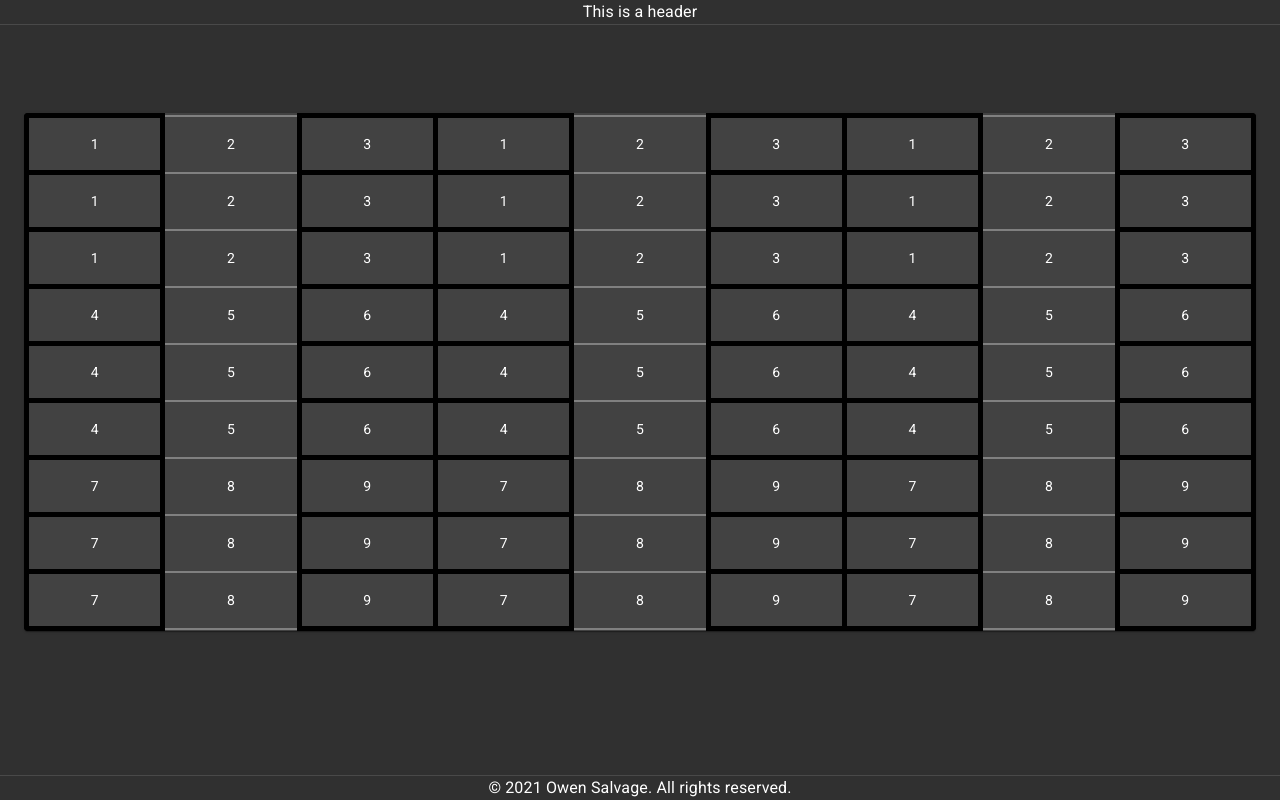
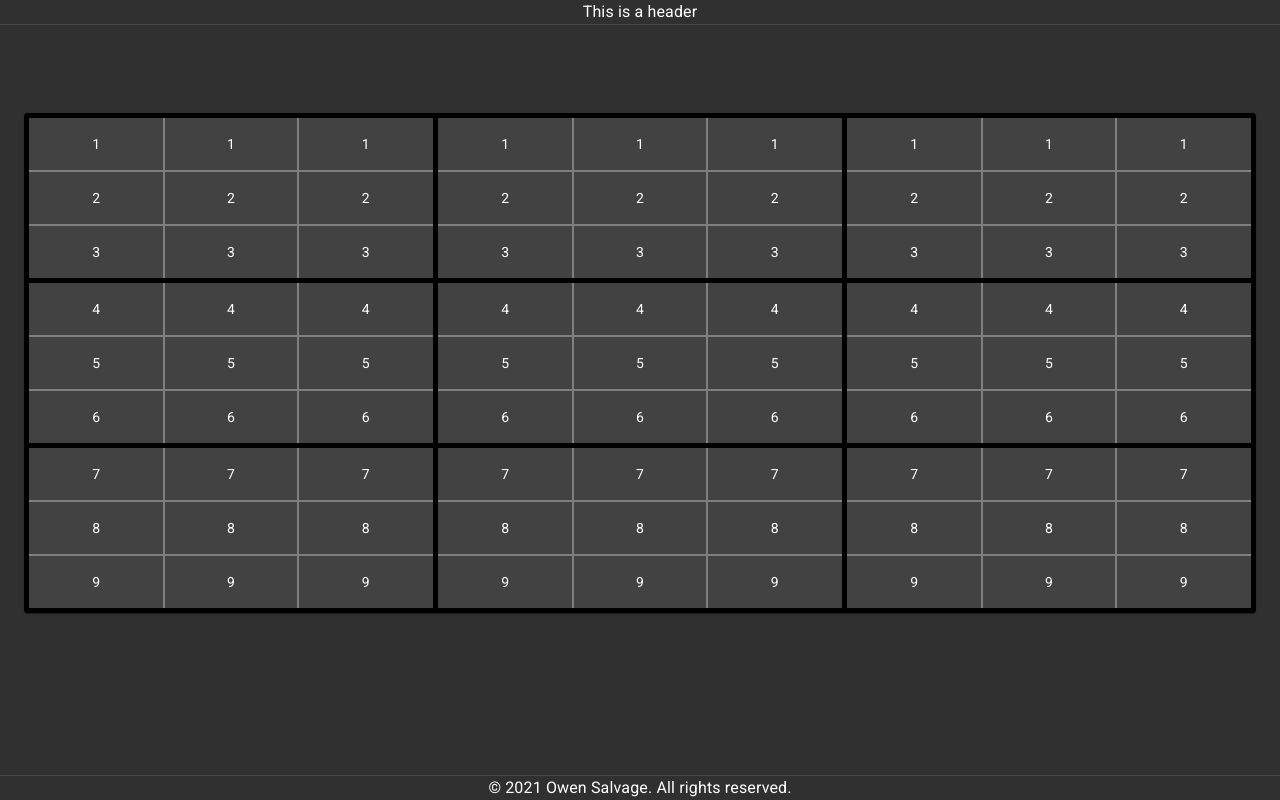
Before and after one commit to Owenleo778/Sudoku, a React (Create React App) app: page / in a window 1280 px wide. Built offline with nearby package versions, Linux system fonts and the light colour scheme.

Commit message:
Added correct sudoku bordering

```diff
--- a/src/ui/board/sudokuBoard.tsx
+++ b/src/ui/board/sudokuBoard.tsx
@@ -1,17 +1,26 @@
-import React, {ReactElement} from 'react';
+import React from 'react';
 import { makeStyles } from '@material-ui/core/styles';
 import Paper from '@material-ui/core/Paper';
-import { Table, TableBody, TableCell, TableContainer, TableHead, TableRow } from "@material-ui/core";
+import { Table, TableBody, TableCell, TableContainer, TableRow } from "@material-ui/core";
 
 const useStyles = makeStyles({
     table: {
         minWidth: 650,
     },
-    outerTile: {
-        border: "5px solid black",
-    },
     innerTile: {
         border: "2px solid gray",
+    },
+    outerLeft: {
+        borderLeft: "5px solid black",
+    },
+    outerRight: {
+        borderRight: "5px solid black",
+    },
+    outerUp: {
+        borderTop: "5px solid black",
+    },
+    outerDown: {
+        borderBottom: "5px solid black",
     },
 });
 
@@ -19,8 +28,8 @@ type Tile = {
     tile: number[][];
 }
 
-function createTile(): Tile {
-    return { tile: [[1,2,3], [4,5,6], [7,8,9]]};
+function createTile(n: number): Tile {
+    return { tile: [[n,n,n], [n+1,n+1,n+1], [n+2,n+2,n+2]]};
 }
 
 interface RowProps {
@@ -28,21 +37,51 @@ interface RowProps {
     rowN: number;
 }
 
+interface CellProps {
+    value: number;
+    row: number;
+    column: number;
+}
+
+function applyStyle(n: number, style1: string, style2: string): string {
+    let out = "";
+    switch(n){
+        case 0: {
+            out = style1;
+            break;
+        }
+        case 2: {
+            out = style2;
+            break;
+        }
+    }
+    return out;
+}
+
+const Cell: React.FC<CellProps> = ({value, row, column}: CellProps) => {
+    const {innerTile, outerLeft, outerRight, outerUp, outerDown} = useStyles();
+    let classes = innerTile;
+
+    classes+= ` ${applyStyle(row, outerUp, outerDown)}`;
+    classes+= ` ${applyStyle(column, outerLeft, outerRight)}`;
+
+    return (
+        <TableCell align="center" scope="row" className={classes}>
+            {value}
+        </TableCell>
+    );
+}
+
 const Row: React.FC<RowProps> = ({row, rowN} :RowProps) => {
-    const {outerTile, innerTile} = useStyles();
-
     return (
         <TableRow component="tr">
         {row.map(({tile}: Tile) => {
-            let test = false;
-
+            let column = -1;
             return (
             tile[rowN].map((n => {
-                test = !test;
+                column++;
                 return (
-                <TableCell align="center" scope="row" className={test ? outerTile : innerTile}>
-                    {n}
-                </TableCell>
+                <Cell value={n} column={column} row={rowN} />
                 );
             }
             )));
@@ -52,27 +91,25 @@ const Row: React.FC<RowProps> = ({row, rowN} :RowProps) => {
 }
 
 const grid = [
-    [createTile(), createTile(), createTile()],
-    [createTile(), createTile(), createTile()],
-    [createTile(), createTile(), createTile()],
+    [createTile(1), createTile(1), createTile(1)],
+    [createTile(4), createTile(4), createTile(4)],
+    [createTile(7), createTile(7), createTile(7)],
 ];
 
 const Board: React.FC = () => {
     const {table} = useStyles();
-
     return (
         <TableContainer component={Paper}>
             <Table className={table} aria-label="sudoku grid">
                 <TableBody>
                     {grid.map((row: Tile[]) =>
-                        <Row row={row} rowN={0}/>
+                        <>
+                            <Row row={row} rowN={0}/>
+                            <Row row={row} rowN={1}/>
+                            <Row row={row} rowN={2}/>
+                        </>
                     )}
-                    {grid.map((row: Tile[]) =>
-                        <Row row={row} rowN={1}/>
-                    )}
-                    {grid.map((row: Tile[]) =>
-                        <Row row={row} rowN={2}/>
-                    )}
+
                 </TableBody>
             </Table>
         </TableContainer>
```
